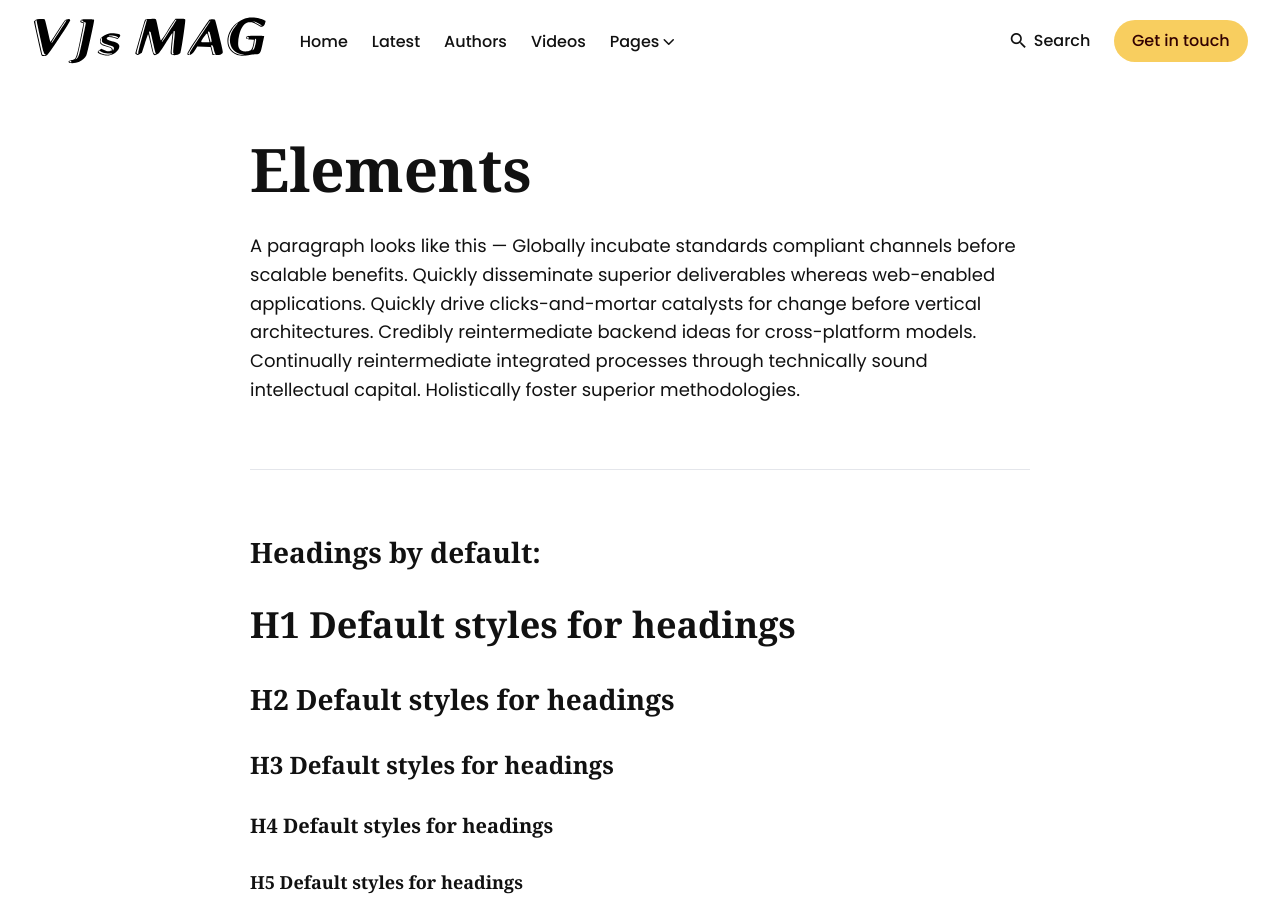
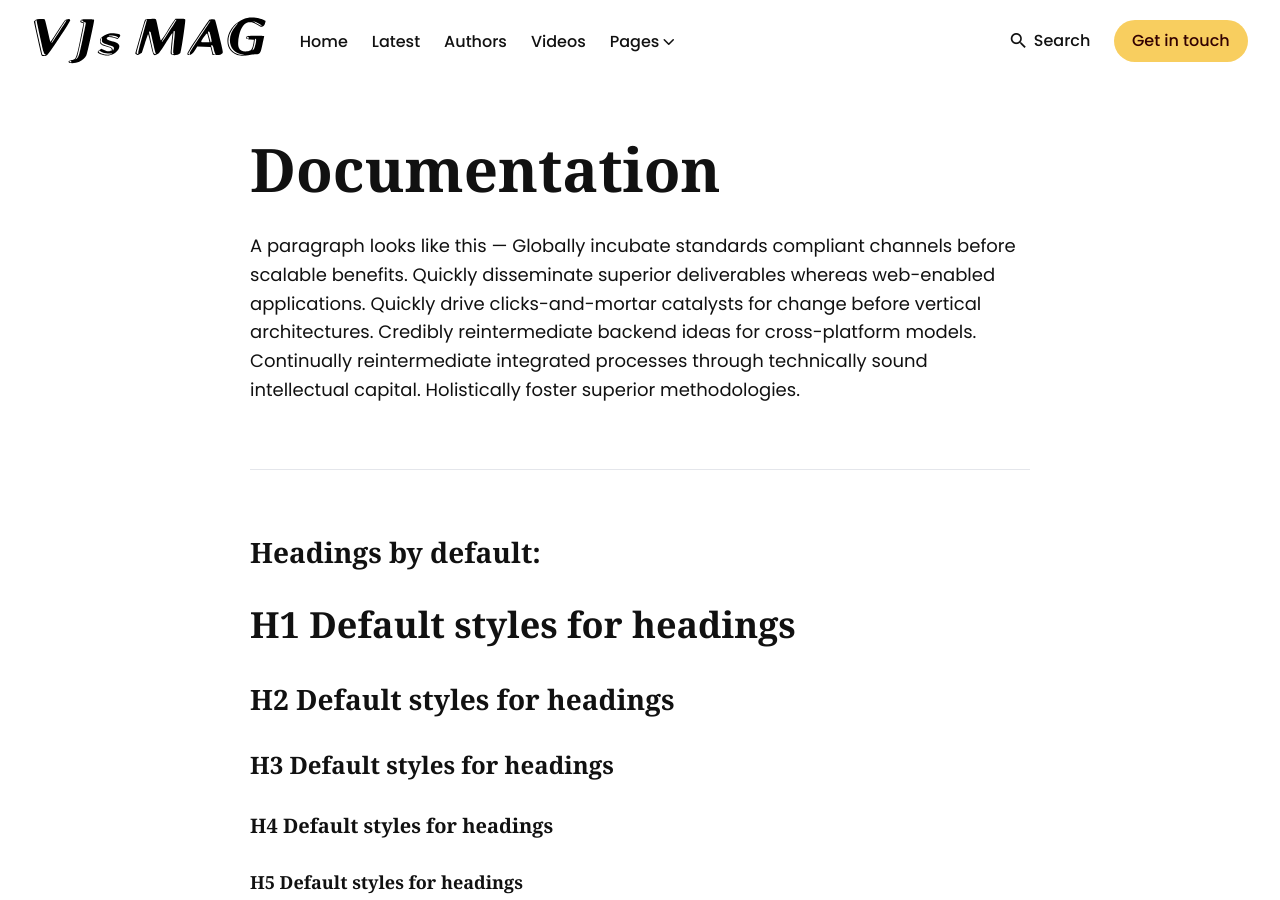
Before and after one commit to onConsensus/website, a Jekyll site: the page built from _pages/elements.md, in a window 1280 px wide and 900 px high. Built offline with Jekyll 4.4.1, drawn with Linux system fonts in a browser that asks for light colours.

Commit message:
Update elements.md

```diff
--- a/_pages/elements.md
+++ b/_pages/elements.md
@@ -1,7 +1,7 @@
 ---
 layout: page
-title: Elements
-permalink: /elements/
+title: Documentation
+permalink: /documentation/
 image:
 ---
 
```
